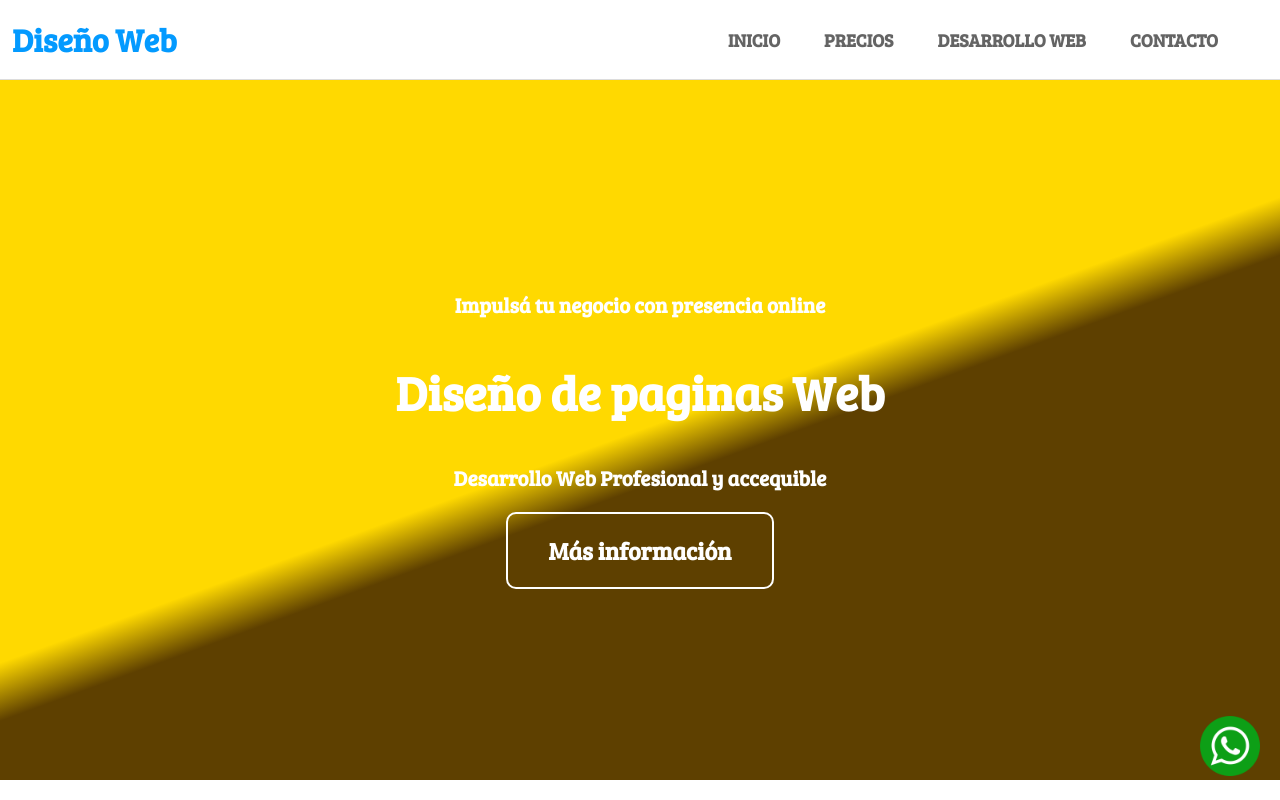
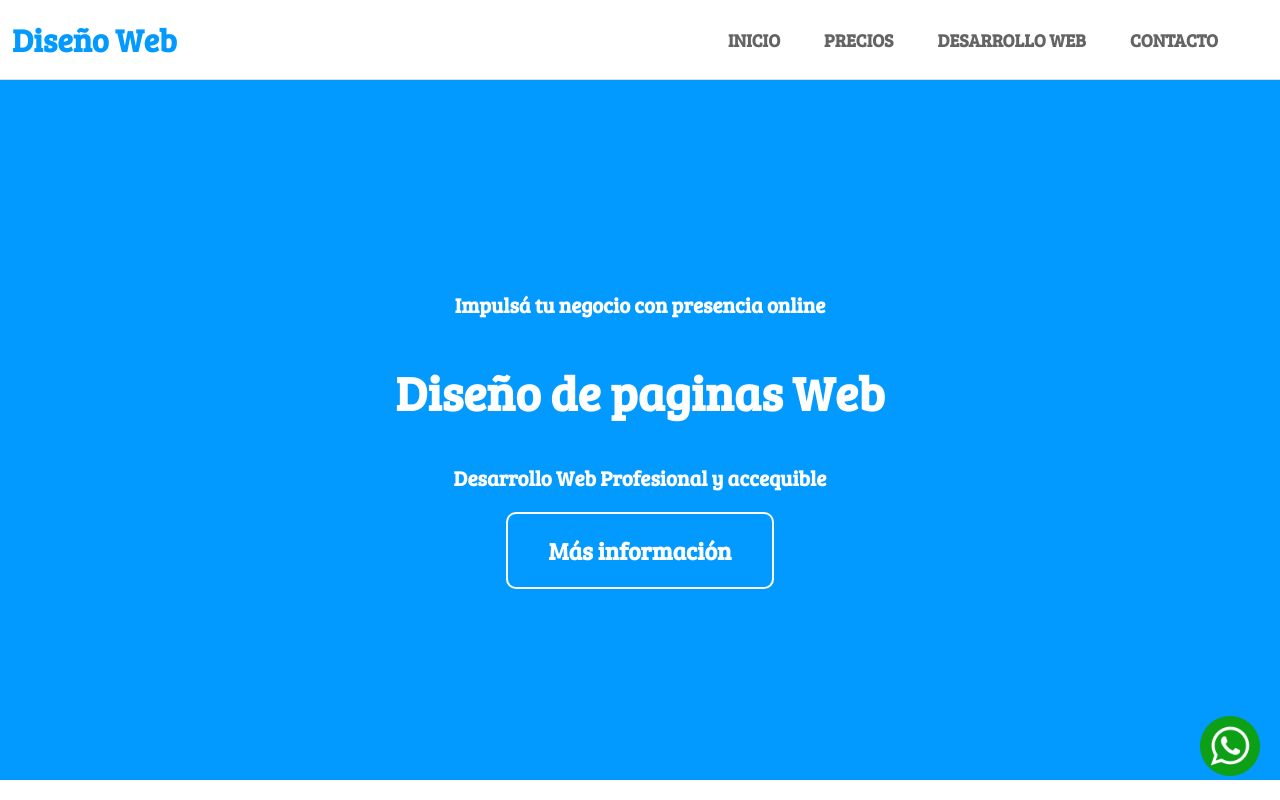
Before and after one commit to Davlop08/-creacion-pagina-web, a Next.js app: page / in a window 1280 px wide. Shown: the top 800 px of the page. Built offline with nearby package versions, Linux system fonts and the light colour scheme.

Commit message:
se cambio el fondo de entrada de landing

```diff
--- a/styles/Index.module.css
+++ b/styles/Index.module.css
@@ -17,7 +17,7 @@
     max-width: 2560px;
     margin: 0 auto auto auto;
     align-content: space-around;
-    background: linear-gradient(160deg, rgb(255, 217, 0) 50%, rgb(94, 64, 0) 55%);    background-position: center;
+    background-color: var(--header_hover_color);
     background-size: cover;
     background-repeat: no-repeat;
     padding: 0px 0px;
```
